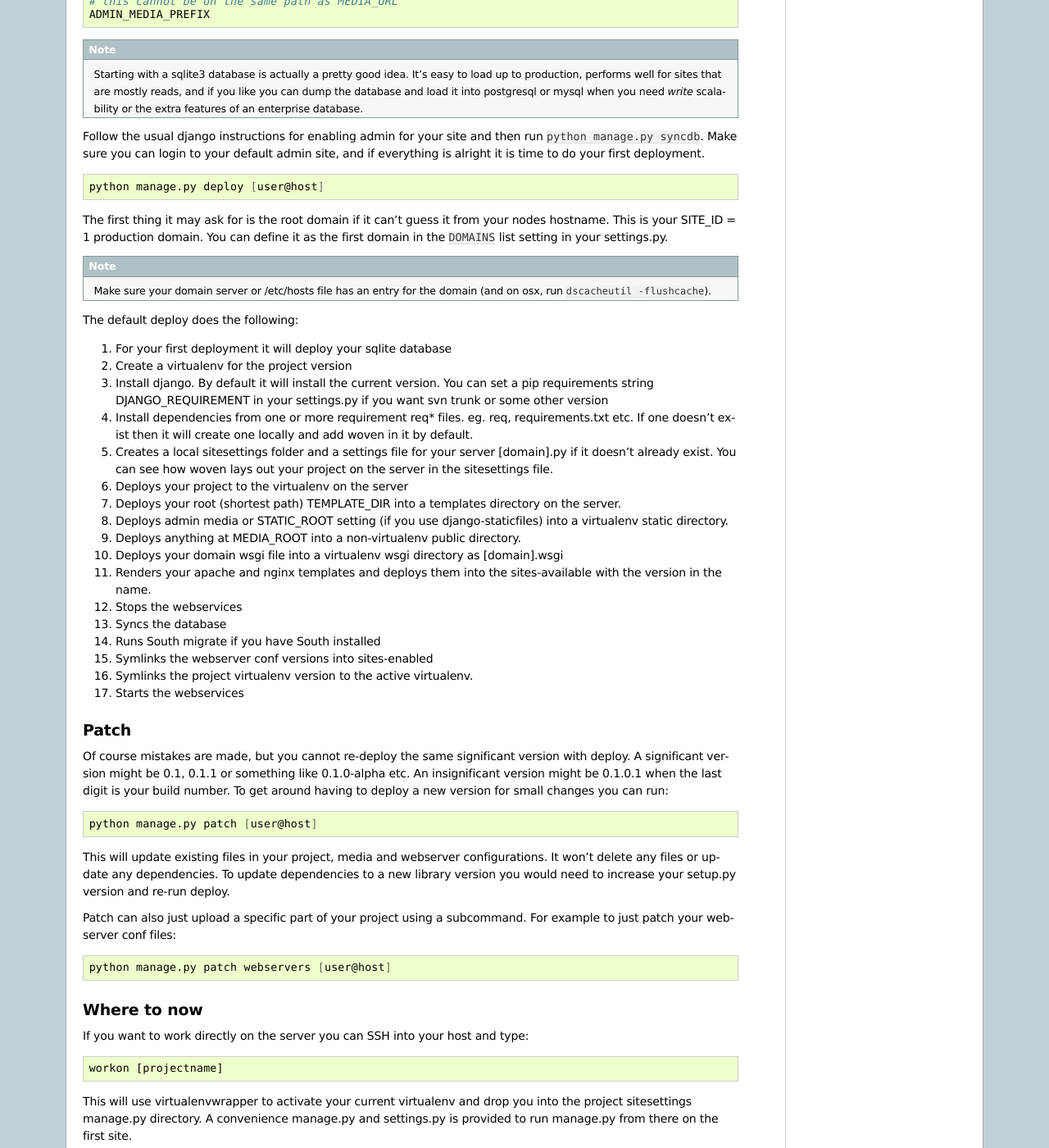
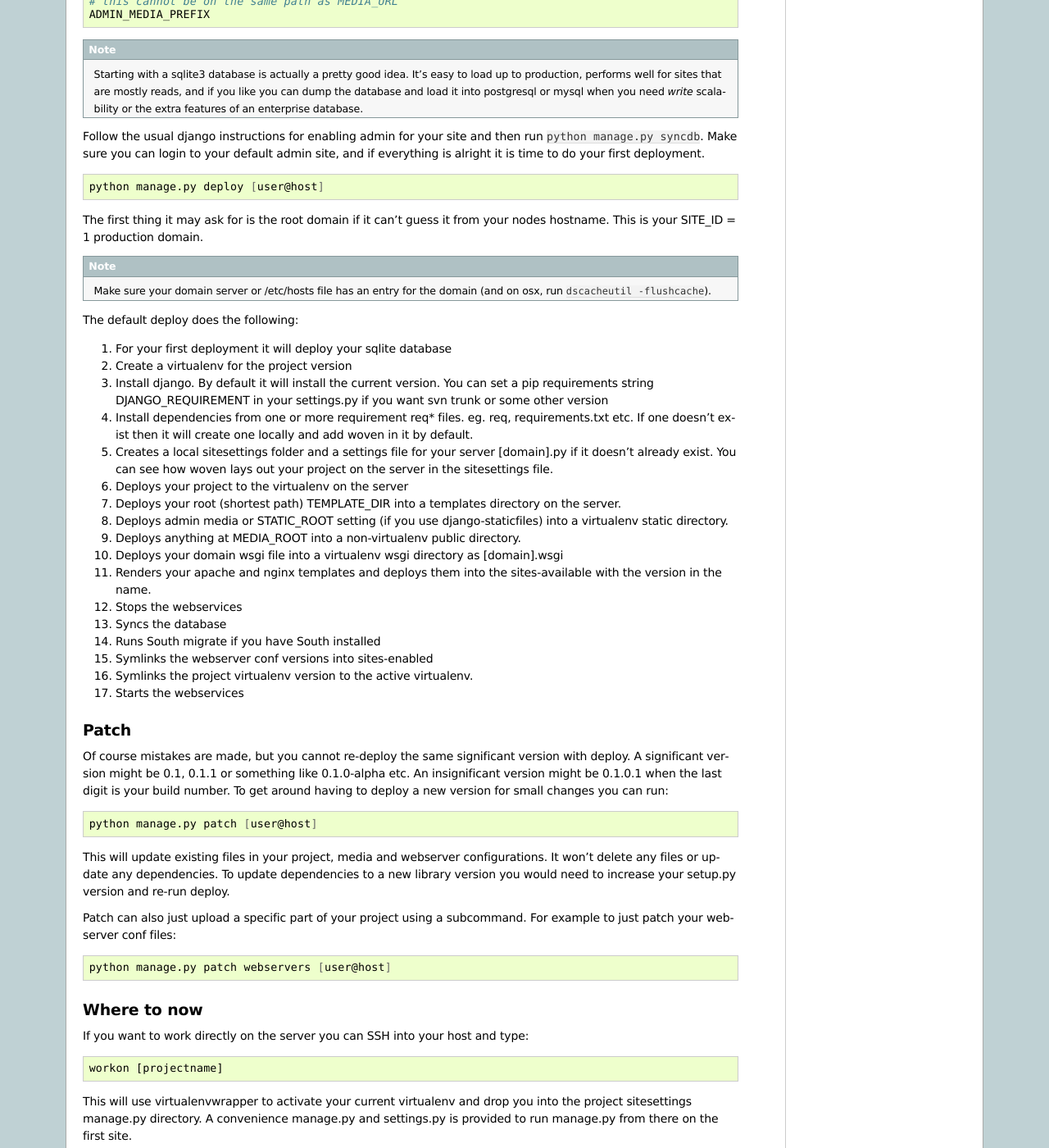
Before and after one commit to bretth/woven, a Sphinx documentation site: the page built from docs/main05.rst, in a window 1280 px wide and 1400 px high, scrolled down 1704 px. Shown: the whole window at 82% size. Built offline with Sphinx 7.4.7, drawn with Linux system fonts in a browser that asks for light colours; some of the changed text lies outside the part shown.

```diff
--- a/docs/main.rst
+++ b/docs/main05.rst
@@ -59,7 +59,7 @@
 10. Sets the timezone according to your settings file
 
 Of course not all hosts are the same and no two deployments are alike so have a look
-at some of the :doc:`settings` you can use in your Django project.
+at some of the :doc:`settings05` you can use in your Django project.
 
 Woven uses standard Django templates to create configuration files for Apache, Nginx, and ssh.
 If you want to modify them you can copy them from the package into a woven folder in your projects templates folder like any other app.
@@ -94,7 +94,7 @@
 
     python manage.py deploy [user@host]
 
-The first thing it may ask for is the root domain if it can't guess it from your nodes hostname. This is your SITE_ID = 1 production domain. You can define it as the first domain in the ``DOMAINS`` list setting in your settings.py.
+The first thing it may ask for is the root domain if it can't guess it from your nodes hostname. This is your SITE_ID = 1 production domain.
 
 .. note::
 
```
Also changed, not shown: other parts of docs/main05.rst (+1 -1 lines), docs/index.rst (+5 -5 lines), docs/changelog05.rst (renamed from docs/changelog.rst), docs/commands05.rst (renamed from docs/commands.rst), docs/conventions05.rst (renamed from docs/conventions.rst), docs/settings05.rst (renamed from docs/settings.rst).
